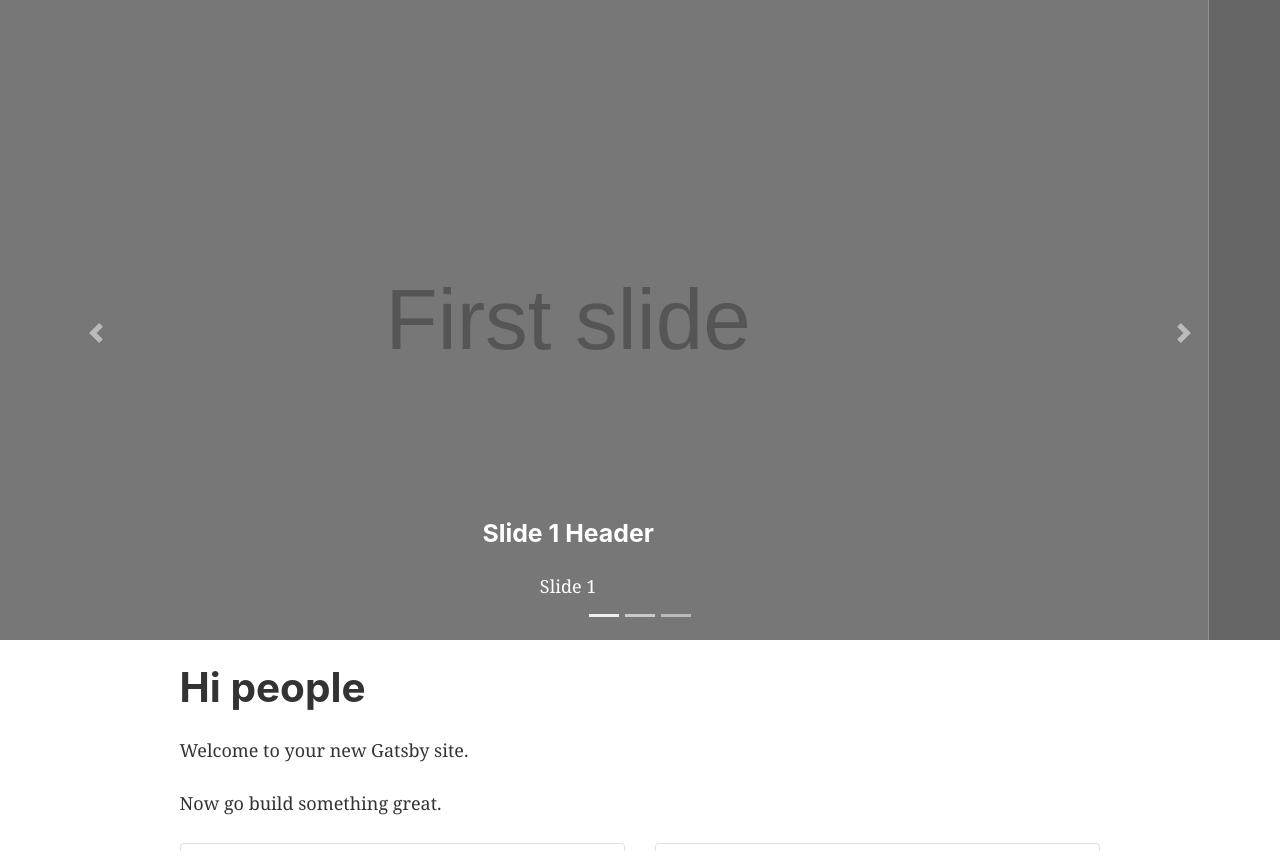
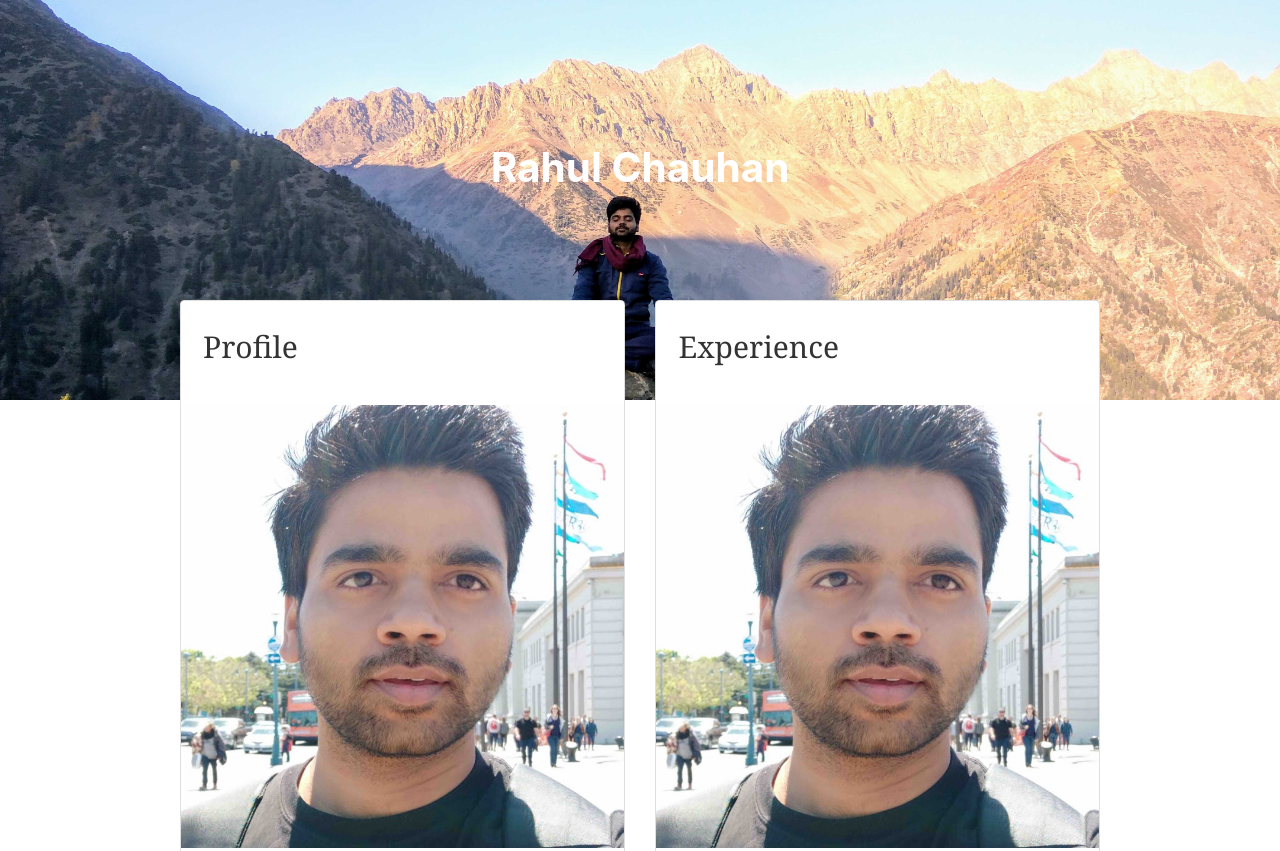
Before and after one commit to rahulworld/gatsby-portfolio-theme, a Gatsby site: page / in a window 1280 px wide. Shown: the top 851 px of the page. Built offline with nearby package versions, Linux system fonts and the light colour scheme; Gatsby itself is replaced by a stand-in of ours.

Commit message:
added background image

```diff
--- a/gatsby-config.js
+++ b/gatsby-config.js
@@ -1,3 +1,4 @@
+const path = require(`path`)
 module.exports = {
   siteMetadata: {
     title: `Rahul Chauhan`,
@@ -11,6 +12,13 @@ module.exports = {
       options: {
         name: `images`,
         path: `${__dirname}/src/images`,
+      },
+    },
+    {
+      resolve: `gatsby-source-filesystem`,
+      options: {
+        name: `images`,
+        path: path.join(__dirname, `src`, `images`),
       },
     },
     `gatsby-transformer-sharp`,
--- a/package.json
+++ b/package.json
@@ -7,6 +7,7 @@
   "dependencies": {
     "bootstrap": "^4.5.2",
     "gatsby": "^2.24.47",
+    "gatsby-background-image": "^1.1.2",
     "gatsby-image": "^2.4.16",
     "gatsby-plugin-manifest": "^2.4.23",
     "gatsby-plugin-offline": "^3.2.23",
--- a/src/components/card.js
+++ b/src/components/card.js
@@ -8,37 +8,6 @@ import {
   } from 'reactstrap';
 import Img from "gatsby-image"
 
-
-// graphql`
-//   query {
-//     allImageSharp {
-//       edges {
-//         node {
-//           id
-//           fluid(maxWidth: 200, maxHeight: 200) {
-//             ...GatsbyImageSharpFluid
-//           }
-//         }
-//       }
-//     }
-//   }
-// `
-
-// allImageSharp {
-//     edges {
-//       node {
-//         id
-//         fluid(maxHeight: 200, maxWidth: 200) {
-//           src
-//           srcSet
-//           base64
-//           aspectRatio
-//           originalImg
-//           sizes
-//         }
-//       }
-//     }
-//   }
 
 const CustomCard = (props) => {
     const data = useStaticQuery(graphql`
@@ -63,7 +32,7 @@ const CustomCard = (props) => {
         <div>
             <Card>
                 <CardBody>
-                    <CardTitle>{props.cardTitle}</CardTitle>
+                    <CardTitle style={{ fontSize: 30 }}>{props.cardTitle}</CardTitle>
                     {/* <CardSubtitle>Card subtitle</CardSubtitle> */}
                 </CardBody>
                 <Img fluid={cardImageFluid} alt={props.imageName} />
--- a/src/components/header.js
+++ b/src/components/header.js
@@ -1,6 +1,8 @@
 import { Link } from "gatsby"
 import PropTypes from "prop-types"
+import { graphql, StaticQuery } from 'gatsby'
 import React from "react"
+import BackgroundImage from 'gatsby-background-image'
 
 
 import { UncontrolledCarousel } from 'reactstrap';
@@ -29,38 +31,87 @@ const items = [
   }
 ];
 
+// const Header = ({ siteTitle }) => (
+//       <UncontrolledCarousel items={items} />
+// )
 const Header = ({ siteTitle }) => (
-      <UncontrolledCarousel items={items} />
+  <StaticQuery
+    query={graphql`
+      query {
+        placeholderImage: file(relativePath: { eq: "backgroud-image.jpg" }) {
+          childImageSharp {
+            fluid(quality: 90, maxWidth: 1920, maxHeight: 400) {
+              ...GatsbyImageSharpFluid_withWebp
+            }
+          }
+        }
+      }
+    `}
+    render={data => {
+      // Set ImageData.
+      const imageData = data.placeholderImage.childImageSharp.fluid
+      return (
+        <BackgroundImage
+          Tag="section"
+          // className={className}
+          fluid={imageData}
+          backgroundColor={`#040e18`}
+          backgroundSize="cover"
+          style={{ alignItems: 'center', justifyContent: 'center' }}
+        >
+          {/* <h2>gatsby-background-image</h2> */}
+          <div
+            style={{
+              margin: `0 auto`,
+              maxWidth: 960,
+              padding: `1.45rem 1.0875rem`,
+              justifyContent: 'center',
+              height: 400,
+            }}
+          >
+            <h1 style={{ margin: 0, textAlign: 'center', alignItems: 'center', justifyContent: 'center', marginTop: 120 }}>
+              <Link
+                to="/"
+                style={{
+                  color: `white`,
+                  textDecoration: `none`,
+                }}
+              >
+                {siteTitle}
+              </Link>
+            </h1>
+          </div>
+          {/* <header
+            style={{
+              background: `rebeccapurple`,
+              marginBottom: `1.45rem`,
+            }}
+          >
+            <div
+              style={{
+                margin: `0 auto`,
+                maxWidth: 960,
+                padding: `1.45rem 1.0875rem`,
+              }}
+            >
+              <h1 style={{ margin: 0 }}>
+                <Link
+                  to="/"
+                  style={{
+                    color: `white`,
+                    textDecoration: `none`,
+                  }}
+                >
+                  {siteTitle}
+                </Link>
+              </h1>
+            </div>
+          </header> */}
+        </BackgroundImage>
+      )
+    }}
+  />
 )
-// const Header = ({ siteTitle }) => (
-//   <header
-//     style={{
-//       background: `rebeccapurple`,
-//       marginBottom: `1.45rem`,
-//     }}
-//   >
-//     <div
-//       style={{
-//         margin: `0 auto`,
-//         maxWidth: 960,
-//         padding: `1.45rem 1.0875rem`,
-//       }}
-//     >
-//       <h1 style={{ margin: 0 }}>
-//         <Link
-//           to="/"
-//           style={{
-//             color: `white`,
-//             textDecoration: `none`,
-//           }}
-//         >
-//           {siteTitle}
-//         </Link>
-//       </h1>
-//       <UncontrolledCarousel items={items} />
-//     </div>
-//   </header>
-// )
 
 Header.propTypes = {
   siteTitle: PropTypes.string,
--- a/src/components/layout.js
+++ b/src/components/layout.js
@@ -29,6 +29,7 @@ const Layout = ({ children }) => {
       <div
         style={{
           margin: `0 auto`,
+          marginTop: -100,
           maxWidth: 960,
           padding: `0 1.0875rem 1.45rem`,
         }}
--- a/src/pages/index.js
+++ b/src/pages/index.js
@@ -13,9 +13,6 @@ import CustomCard from "../components/card"
 const IndexPage = () => (
   <Layout>
     <SEO title="Home" />
-    <h1>Hi people</h1>
-    <p>Welcome to your new Gatsby site.</p>
-    <p>Now go build something great.</p>
     <Row>
       <Col md="6">
         <CustomCard cardTitle="Profile" description="My Profile" redirectPage="profile" imageName='rahulworld.jpeg' />
```
Also changed, not shown: src/images/backgroud-image.jpg (added), 1 other file.
